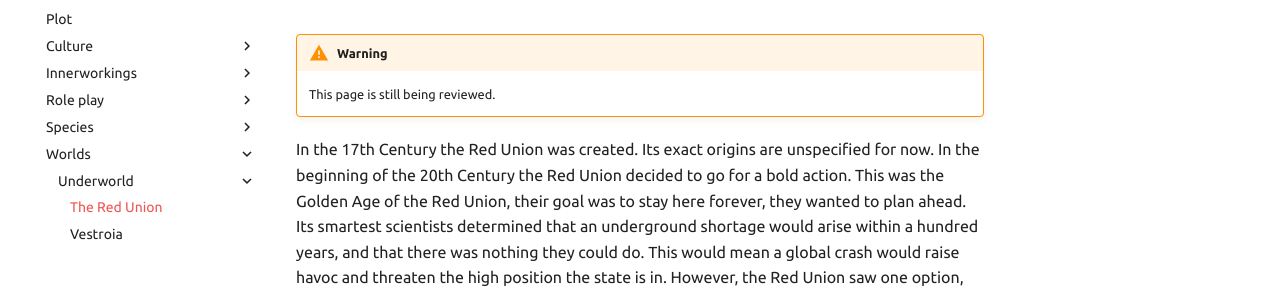
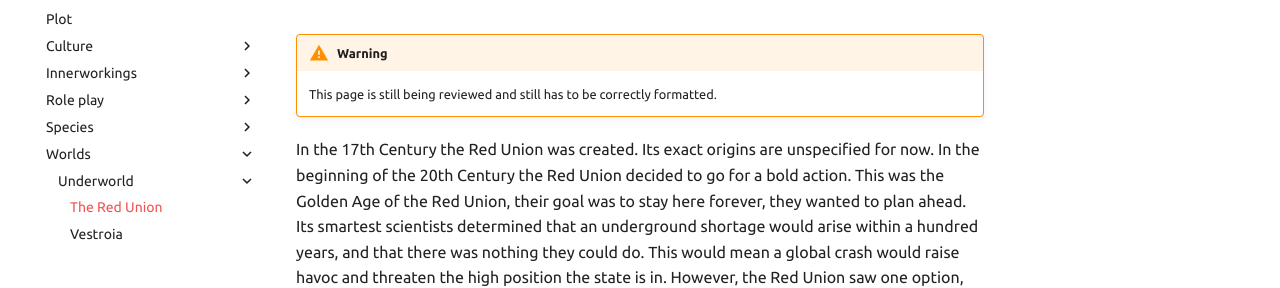
Before and after one commit to dragonprojects/dragonroleplay, an MkDocs documentation site: the page built from docs/Worlds/Underworld/The Red Union.md, in a window 1280 px wide and 1370 px high. Shown: the part 146-434 px from the top of the window. Built offline with MkDocs 1.6.1 and Material for MkDocs 9.7.7, drawn with Linux system fonts in a browser that asks for light colours; comment, search, counter and statistics services are not loaded.

Commit message:
Update The Red Union.md

```diff
--- a/docs/Worlds/Underworld/The Red Union.md
+++ b/docs/Worlds/Underworld/The Red Union.md
@@ -1,7 +1,7 @@
 # The Red Union
 
 !!! warning
-    This page is still being reviewed.
+    This page is still being reviewed and still has to be correctly formatted.
 
 In the 17th Century the Red Union was created. Its exact origins are unspecified for now.
 	In the beginning of the 20th Century the Red Union decided to go for a bold action. This was the Golden Age of the Red Union, their goal was to stay here forever, they wanted to plan ahead. Its smartest scientists determined that an underground shortage would arise within a hundred years, and that there was nothing they could do. This would mean a global crash would raise havoc and threaten the high position the state is in.
```
